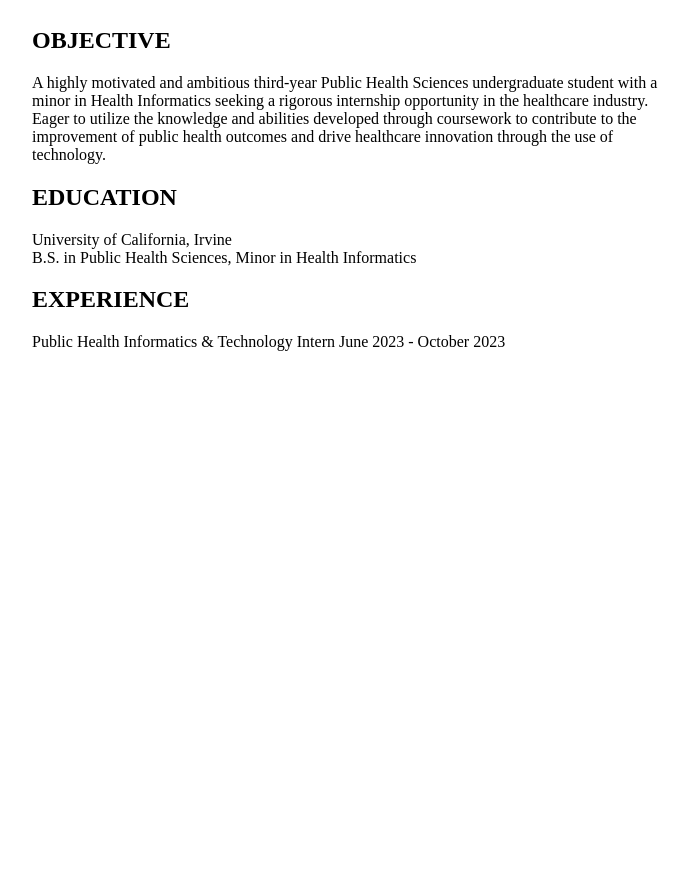
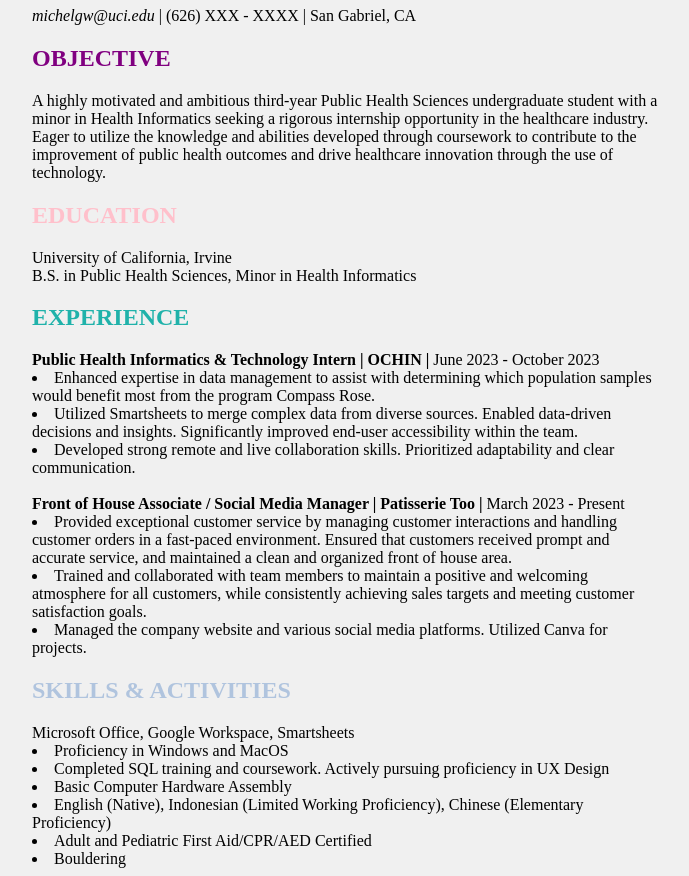
Before and after one commit to not-michelle/ics10-resume, a plain HTML site: page index.html in a window 1280 px wide. Shown: the part 81-957 px from the top of the page, without its empty margins (292-981 px from the left). Before the commit the page ends 800 px from the top, so only its background shows below. Drawn offline with Linux system fonts and the light colour scheme.

Commit message:
Add files via upload

```diff
--- a/index.css
+++ b/index.css
@@ -6,10 +6,30 @@
     margin-left: 25%;
 }
 
-.container-section{
 
+
+body {
+    /* Background color for the entire page (body) */
+    background-color: #f0f0f0; /* You can use color names, hexadecimal, RGB, or HSL values */
 }
 
+
+
+.container-section .objective {
+        color: purple;
+    }
+
+.container-section .education {
+        color: pink;
+    }
+
+.container-section .experience {
+        color:lightseagreen;
+}
+
+.container-section .skills {
+        color: lightsteelblue;
+}
 .name {
-    color: coral;
+    color: plum;
 }
--- a/index.html
+++ b/index.html
@@ -1,3 +1,5 @@
+<link rel="stylesheet" type="text/css" href="path/to/your/styles.css">
+
 <!DOCTYPE html>
 <html>
 <head>
@@ -6,23 +8,59 @@
 </head>
 <body>
 
+
 <div class="container">
   <div class="container_title">
     <h1 class="name">Michelle Wong</h1>
+    <p1><i>michelgw@uci.edu</i> | (626) XXX - XXXX | San Gabriel, CA</p1>
   </div>
+
+
   <div class="container-section">
-    <h2>OBJECTIVE</h2>
+    <h2 class="objective">OBJECTIVE</h2>
     <p1>A highly motivated and ambitious third-year Public Health Sciences undergraduate student with a minor in Health Informatics seeking a rigorous internship opportunity in the healthcare industry. Eager to utilize the knowledge and abilities developed through coursework to contribute to the improvement of public health outcomes and drive healthcare innovation through the use of technology.</p1>
   </div>
+
+
   <div class="container-section">
-    <h2>EDUCATION</h2>
+    <h2 class="education">EDUCATION</h2>
     <p1>University of California, Irvine</p1>
-    <p2> <br> B.S. in Public Health Sciences, Minor in Health Informatics</p2>
+    <p1><br>B.S. in Public Health Sciences, Minor in Health Informatics</p1>
   </div>
+
+
   <div class="container-section">
-    <h2>EXPERIENCE</h2>
-    <p1>Public Health Informatics & Technology Intern June 2023 - October 2023</p1>
+    <h2 class="experience">EXPERIENCE</h2>
+    <p1><b>Public Health Informatics & Technology Intern | OCHIN | </b>June 2023 - October 2023</p1>
+    <p1><li>Enhanced expertise in data management to assist with determining which population samples would benefit most from the program Compass Rose.</li></p1>
+    <p1><li>Utilized Smartsheets to merge complex data from diverse sources. Enabled data-driven decisions and insights. Significantly improved end-user accessibility within the team.</li></p1>
+    <p1><li>Developed strong remote and live collaboration skills. Prioritized adaptability and clear communication.</li></p1>
   </div>
+
+  <div class="container-section">
+    <p1><br><b>Front of House Associate / Social Media Manager | Patisserie Too | </b>March 2023 - Present</p1>
+    <p1><li>Provided exceptional customer service by managing customer interactions and handling customer orders in a fast-paced environment. Ensured that customers received prompt and accurate service, and maintained a clean and organized front of house area. </li></p1>
+    <p1><li>Trained and collaborated with team members to maintain a positive and welcoming atmosphere for all customers, while consistently achieving sales targets and meeting customer satisfaction goals. </li></p1>
+    <p1><li>Managed the company website and various social media platforms. Utilized Canva for projects. </li></p1>
+  </div>
+
+  <div class="container-section">
+    <h2 class="skills">SKILLS & ACTIVITIES</h2>
+    <p1>Microsoft Office, Google Workspace, Smartsheets</p1>
+    <p1><li>Proficiency in Windows and MacOS</li></p1>
+    <p1><li>Completed SQL training and coursework. Actively pursuing proficiency in UX Design</li></p1>
+    <p1><li>Basic Computer Hardware Assembly</li></p1>
+    <p1><li>English (Native), Indonesian (Limited Working Proficiency), Chinese (Elementary Proficiency)</li></p1>
+    <p1><li>Adult and Pediatric First Aid/CPR/AED Certified</li></p1>
+    <p1><li>Bouldering</li></p1>
+
+  </div>
+
+
+  </div>
+
+
+
 
 
 
```
